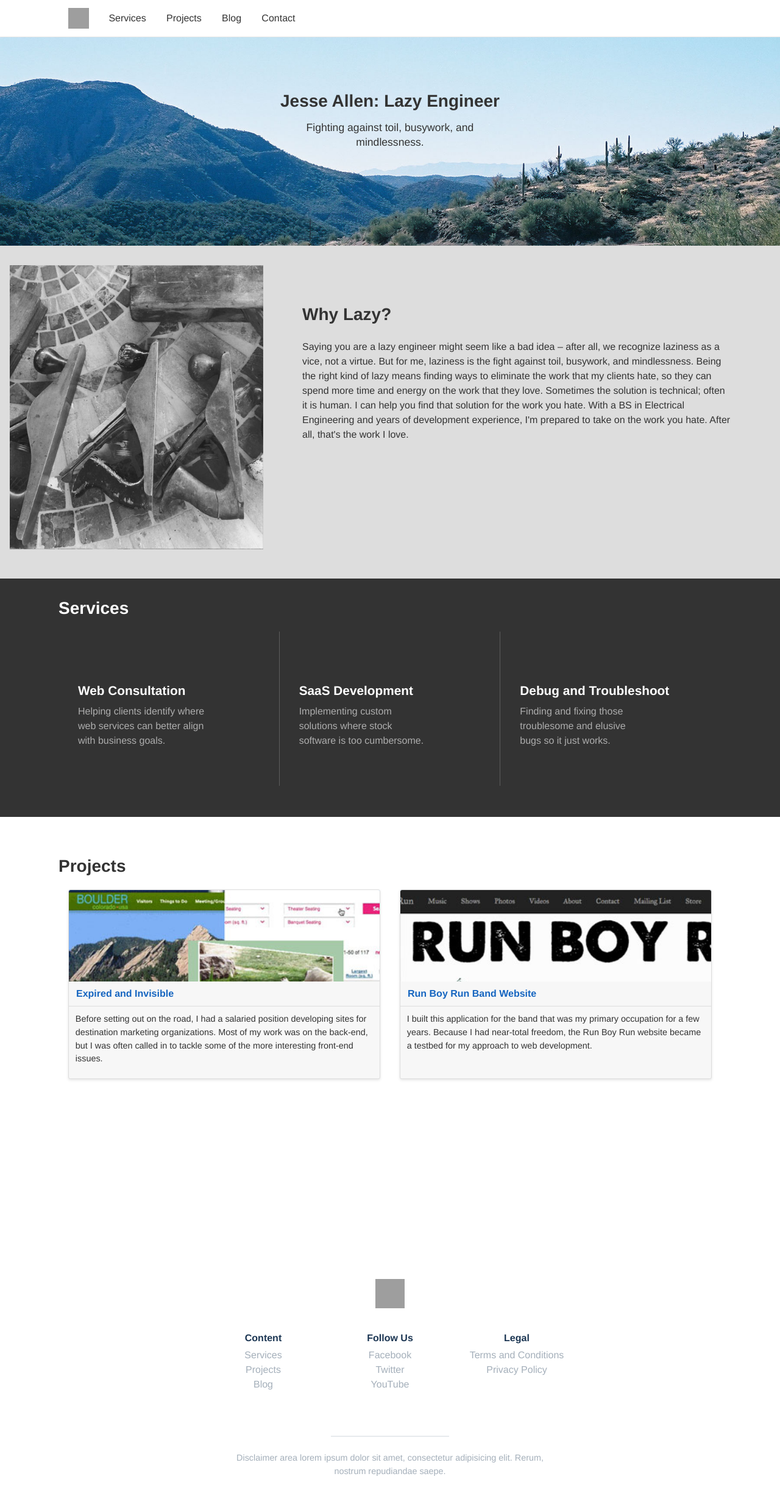
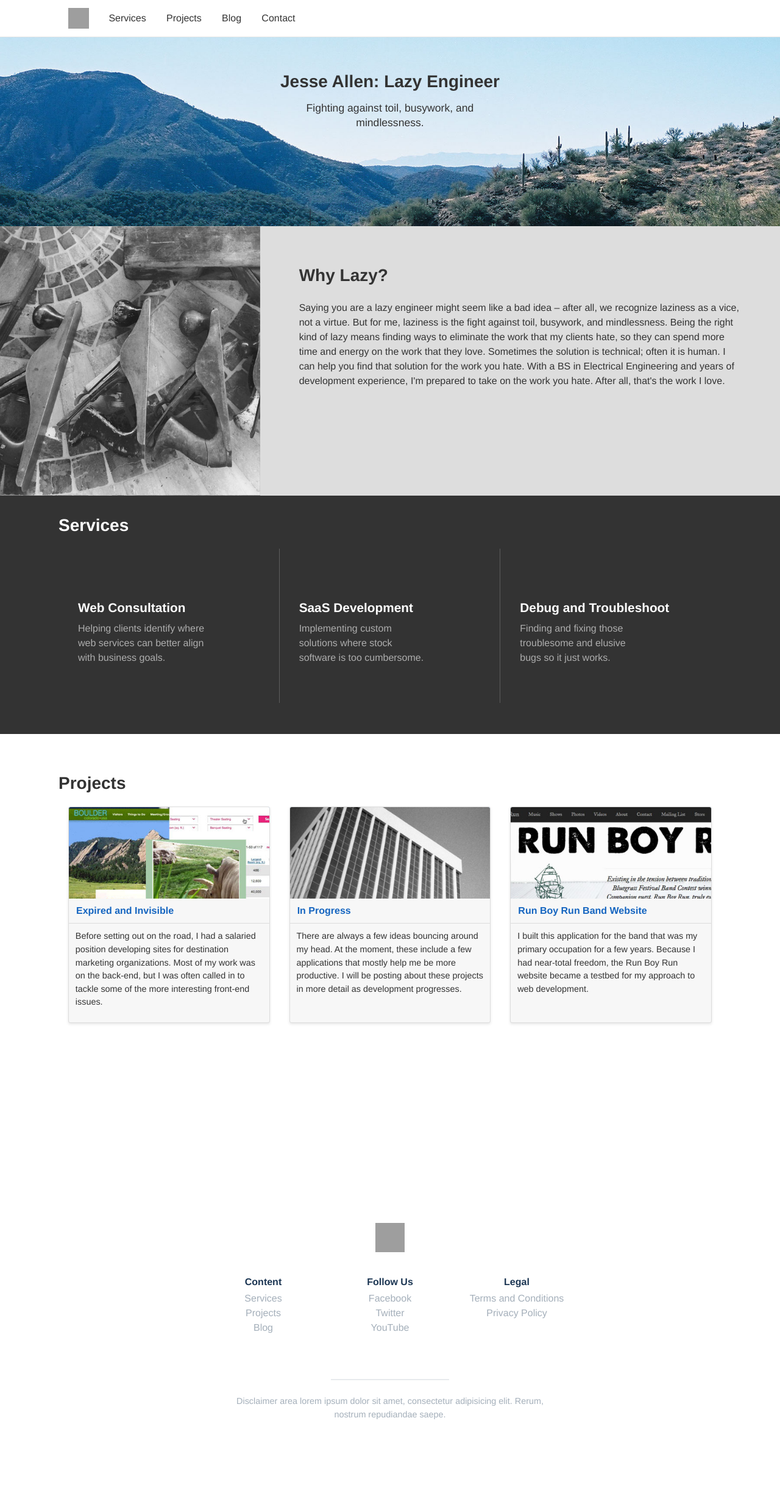
Before and after one commit to jessecarl/jessecarl.github.io, a Jekyll site: the page built from index.html, in a window 1280 px wide. Shown: the whole page at 61% size. Built offline with Jekyll 4.4.1, drawn with Linux system fonts in a browser that asks for light colours; after the commit the page ends 2379 px from its top, so only the background shows below that; grey boxes are pictures that could not be loaded.

Commit message:
Adds In Progress project
Removes unused images, adds in-progress project and another image
to the design folder.

```diff
--- /dev/null
+++ b/_projects/in-progress.md
@@ -0,0 +1,18 @@
+---
+title: In Progress
+category: in-progress
+excerpt_separator: <!--more-->
+services:
+  - consulting
+  - saas
+  - debugging
+images:
+  - src: downtown-building.jpg
+    alt: Downtown Tucson
+links:
+---
+
+There are always a few ideas bouncing around my head. At the moment, these
+include a few applications that mostly help me be more productive. I will be
+posting about these projects in more detail as development progresses.
+<!--more-->
--- a/_sass/home.scss
+++ b/_sass/home.scss
@@ -23,7 +23,7 @@
   background-position: center;
   background-repeat: no-repeat;
   background-size: cover;
-  padding-bottom: 3em;
+  @include padding(0 0 3em 0);
 
   .hero-logo img {
     height: 4em;
@@ -71,6 +71,7 @@
   $side-image-border: 1px solid darken(transparentize($side-image-background-bottom, 0.8), 30%);
 
   background: $side-image-content-background;
+  @include padding(0 0 0 0);
 
   @include media($large-screen) {
     @include row(table);
```
Also changed, not shown: _design/downtown-building.jpg (added), img/glyphicons-halflings-white.png (deleted), img/glyphicons-halflings.png (deleted), img/portfolio/runboyrun.gif (deleted), img/portfolio/runboyrun.jpg (deleted), img/projects/affine.gif (deleted), img/projects/affine.jpg (deleted), img/projects/beaumont.gif (deleted), img/projects/beaumont.jpg (deleted), img/projects/boulder.gif (deleted), img/projects/boulder.jpg (deleted), img/projects/desmoines.gif (deleted), img/projects/desmoines.jpg (deleted), img/projects/downtown-building.jpg (added), 4 more files.
